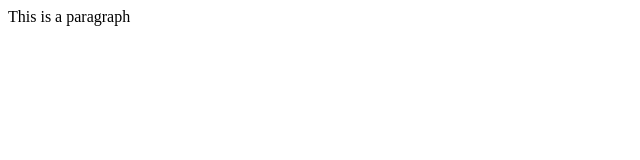
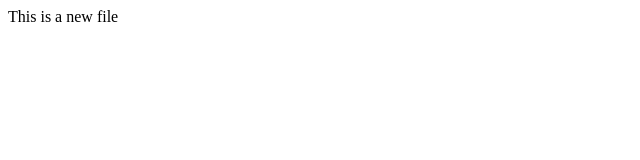
Before and after one commit to Sandhyaupadhyay16/localRepo, a plain HTML site: page index.html in a window 1280 px wide. Shown: the full height of the page, 0-640 px from the left. Drawn offline with Linux system fonts and the light colour scheme.

Commit message:
modified main

```diff
--- a/index.html
+++ b/index.html
@@ -1 +1 @@
-<p>This is a paragraph</p>
+<p>This is a new file</p>
```
